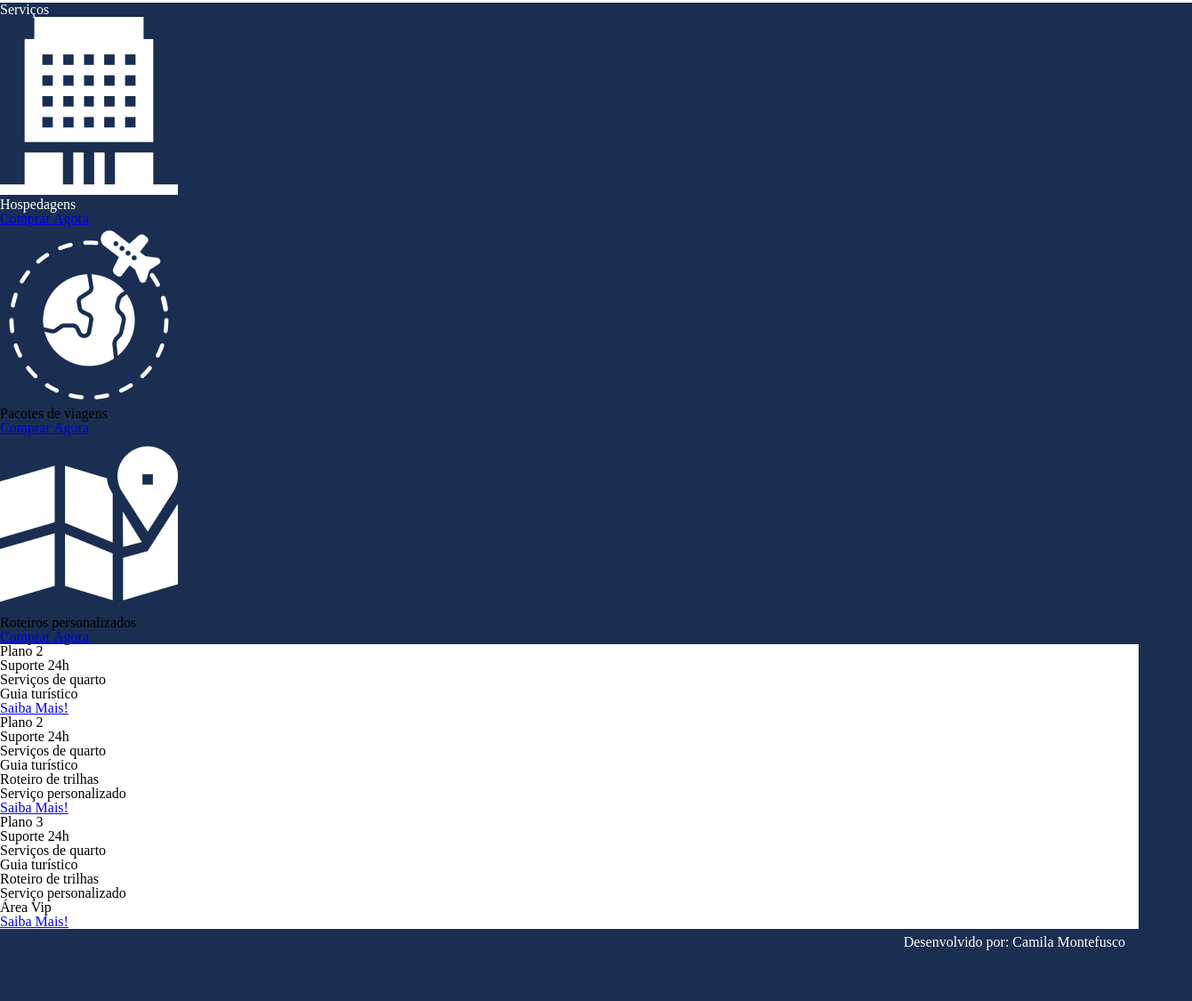
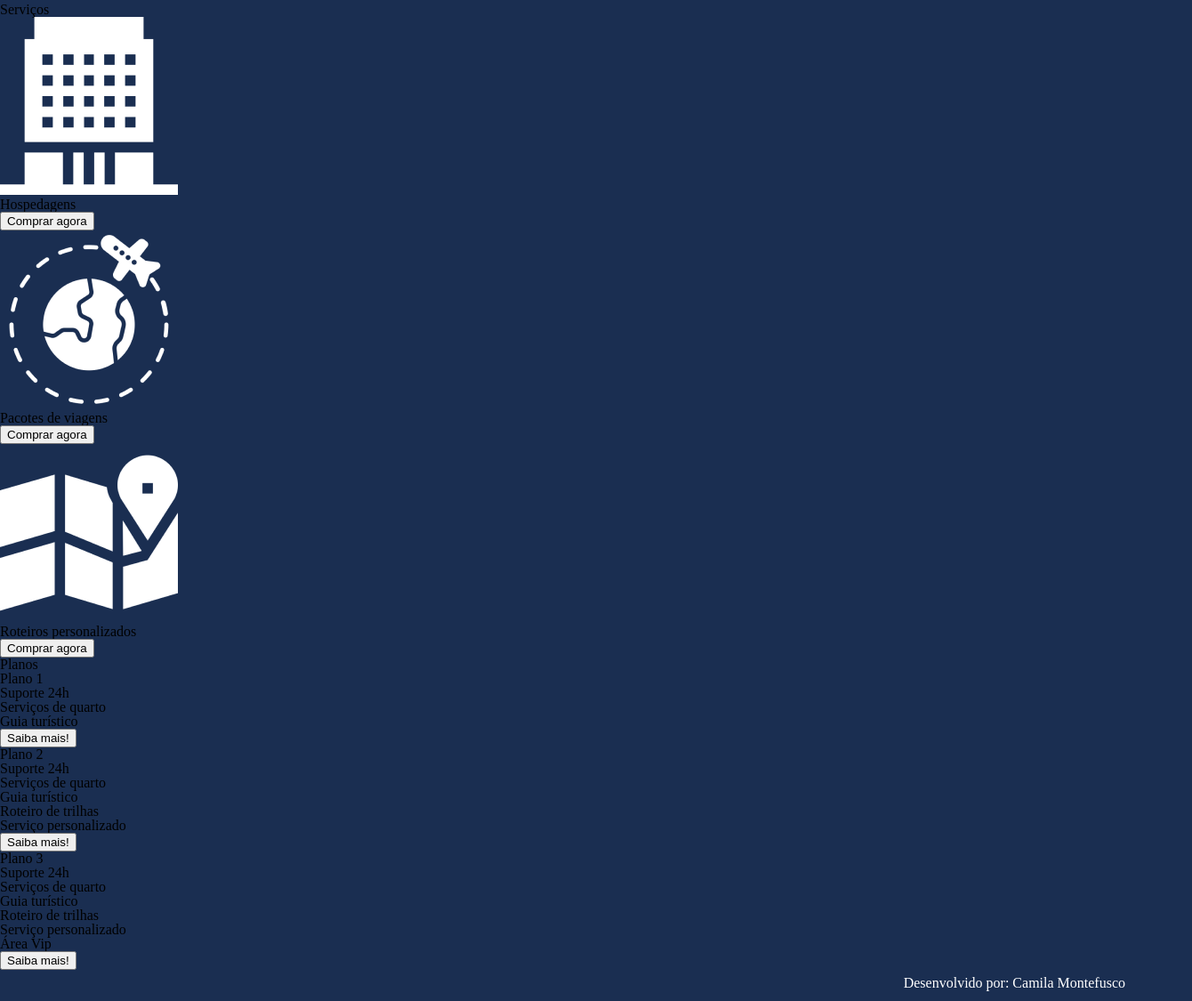
Before and after one commit to cmontefusco/tripturismo-landingpage, a plain HTML site: page index.html in a window 1280 px wide. Shown: the part 982-2107 px from the top of the page at 89% size, 1340 px wide, since content can reach past the window. Before the commit the page ends 2061 px from the top, so only its background shows below. Drawn offline with Linux system fonts and the light colour scheme; a script that the page names is missing.

Commit message:
Update index.html

```diff
--- a/index.html
+++ b/index.html
@@ -4,7 +4,7 @@
     <meta charset='utf-8'>
     <meta http-equiv='X-UA-Compatible' content='IE=edge'>
     <title>TRIP TURISMO</title>
-    <link rel = 'icon' type='image/x-icon' href='./images/icon-favicon.png'>
+    <link rel = 'icon' type='image/x-icon' href='./images/icon-favicon.png' alt="airplane icon">
     <meta name='viewport' content='width=device-width, initial-scale=1'>
     <link rel='stylesheet' type='text/css' media='screen' href='style.css'>
     <link rel='stylesheet' type='text/css' media='screen' href='reset.css'>
@@ -22,68 +22,68 @@
         </div>
     </header>
 
-    <div class="white-background" id="main">
+    <div id="main">
         <div id="main-content">
             <h1 id="main-name">TRIP TURISMO</h1>
             <h2 id="main-text">O melhor serviço para você!</h2>
-            <button id="main-button"><a href="" id="main-button-link">Saiba Mais!</button>
+            <button id="main-button">Saiba Mais!</button>
         </div>
 
         <div>
-            <div><img src="./images/0-main.png" alt="banner de apresentação"></div>
+            <img id="img-main" src="./images/0-main.png" alt="banner de apresentação">
         </div>
     </div>
 
-    <div class="white-background" id="about">
+    <div id="about">
         <div>
-            <img src="./images/1-quem-somos.png" alt="balcão de atendimento">
+            <img id="img-about" src="./images/1-quem-somos.png" alt="balcão de atendimento">
         </div>
 
         <div>
-            <h2 id="about-title">|Quem Somos</h2>
+            <h2 id="about-title">Quem Somos</h2>
             <p id="about-text">Lorem ipsum dolor sit amet, consectetur adipiscing elit. Ut faucibus tempus turpis vitae rutrum. In ac tellus a arcu accumsan fermentum. Vestibulum sed purus in dui imperdiet aliquet hendrerit ac ante. In luctus convallis tellus, quis pulvinar dui dignissim vitae. Curabitur ut nisl quis enim sagittis consectetur sit amet et ligula.</p>
         </div>
     </div>
 
-    <div>
-        <div>
-            <h2>Serviços</h2>
+    <div id="services">
+        <h2 id="services-title">Serviços</h2>
+
+        <div class="services-options">
+            <div class="service-wrapper">
+                <div><img src="./images/icon-2.png" alt="hospedagens"></div>
+                <p class="service-options-title">Hospedagens</p>
+                <button class="service-button">Comprar agora</button>
             </div>
 
-        <div>
-            <div>
-                <div><img src="./images/icon-2.png" alt="hospedagens"></div>
-                <p>Hospedagens</p>
-                <a href="#">Comprar Agora</a>
+            <div class="service-wrapper">
+               <div><img src="./images/icon-1.png" alt="pacote de viagens"></div>
+               <p class="service-options-title">Pacotes de viagens</p>
+               <button class="service-button">Comprar agora</button>
             </div>
 
-            <div>
-               <div><img src="./images/icon-1.png" alt="pacote de viagens"></div>
-               <p>Pacotes de viagens</p>
-               <a href="#">Comprar Agora</a>
-            </div>
-
-            <div>
+            <div class="service-wrapper">
                 <div><img src="./images/icon-3.png" alt="roteiros personalizados"></div>
-                <p>Roteiros personalizados</p>
-                <a href="#">Comprar Agora</a>
+                <p class="service-options-title">Roteiros personalizados</p>
+                <button class="service-button">Comprar agora</button>
             </div>
 
         </div>
     </div>
 
-    <div class="white-background" id="plans">
-        <div>
-            <h3>Plano 2</h3>
+    <div class="plans">
+        <h2 class="plans-title">Planos</h2>
+        <div class="plans-wrapper">
+            <div class="plans-options">
+                <h3>Plano 1</h3>
                 <ul>
                     <li>Suporte 24h</li>
                     <li>Serviços de quarto</li>
                     <li>Guia turístico</li>
                 </ul>
-            <a href="#">Saiba Mais!</a>
+                <button>Saiba mais!</button>
             </div>
 
-        <div>
+            <div class="plans-options">
                 <h3>Plano 2</h3>
                 <ul>
                     <li>Suporte 24h</li>
@@ -92,10 +92,10 @@
                     <li>Roteiro de trilhas</li>
                     <li>Serviço personalizado</li>
                 </ul>
-            <a href="#">Saiba Mais!</a>
+                <button>Saiba mais!</button>
             </div>
 
-        <div>
+            <div class="plans-options">
                 <h3>Plano 3</h3>
                 <ul>
                     <li>Suporte 24h</li>
@@ -105,7 +105,8 @@
                     <li>Serviço personalizado</li>
                     <li>Área Vip</li>
                 </ul>
-            <a href="#">Saiba Mais!</a>
+                <button>Saiba mais!</button>
+            </div>
         </div>
     </div>
 
```
Lines whose indentation alone changed are shown as unchanged.
